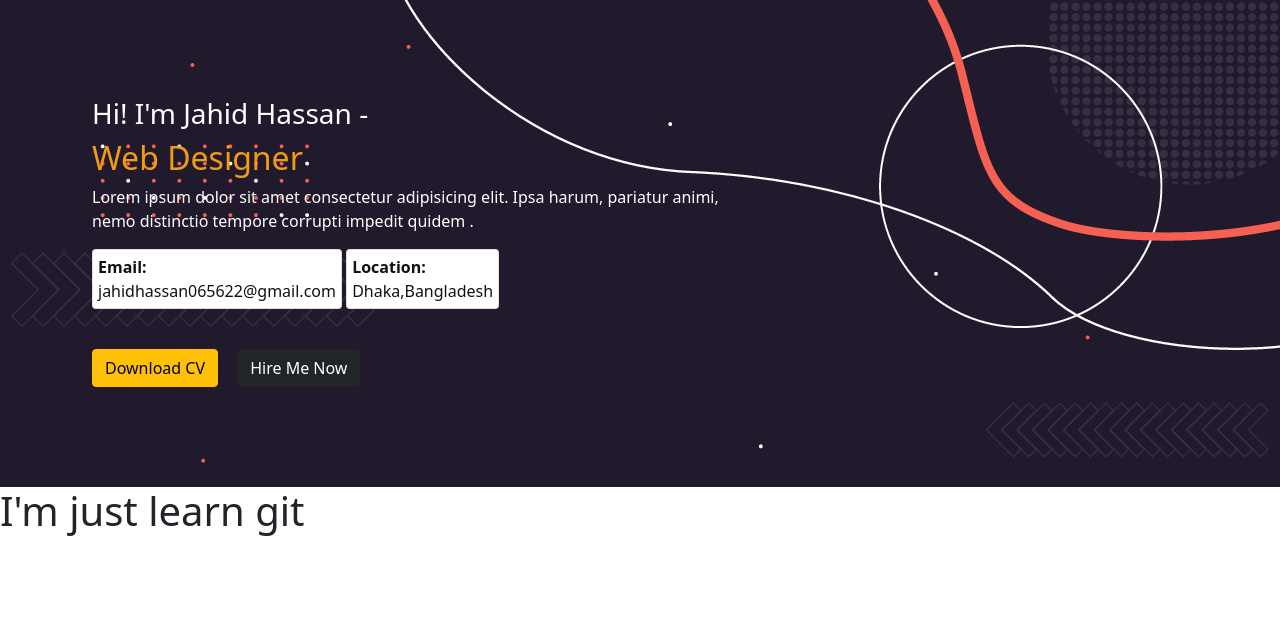
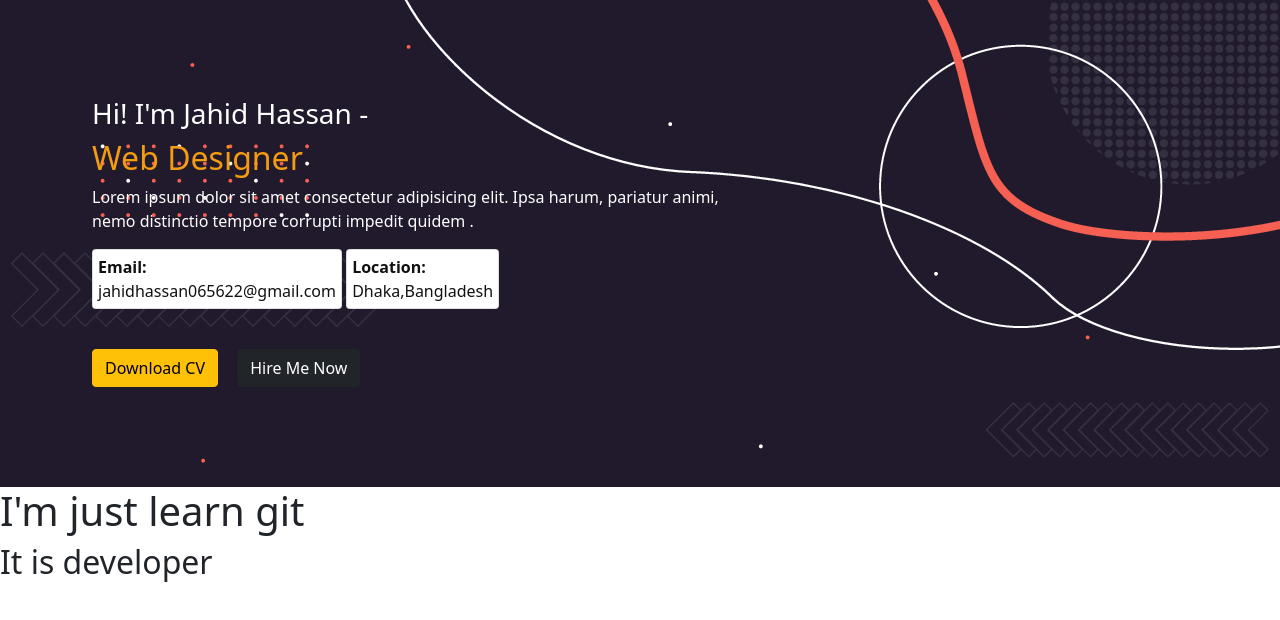
Before and after one commit to jahid005/portfolio-websit, a plain HTML site: page index.html in a window 1280 px wide. Shown: the part 64-684 px from the top of the page. Drawn offline with nearby package versions, Linux system fonts and the light colour scheme.

Commit message:
developer changes

```diff
--- a/index.html
+++ b/index.html
@@ -109,6 +109,7 @@
     </section>
     <!-- learn git -->
     <h1>I'm just learn git</h1>
+    <h2>It is developer</h2>
     <!--  -->
   </body>
 </html>
```
